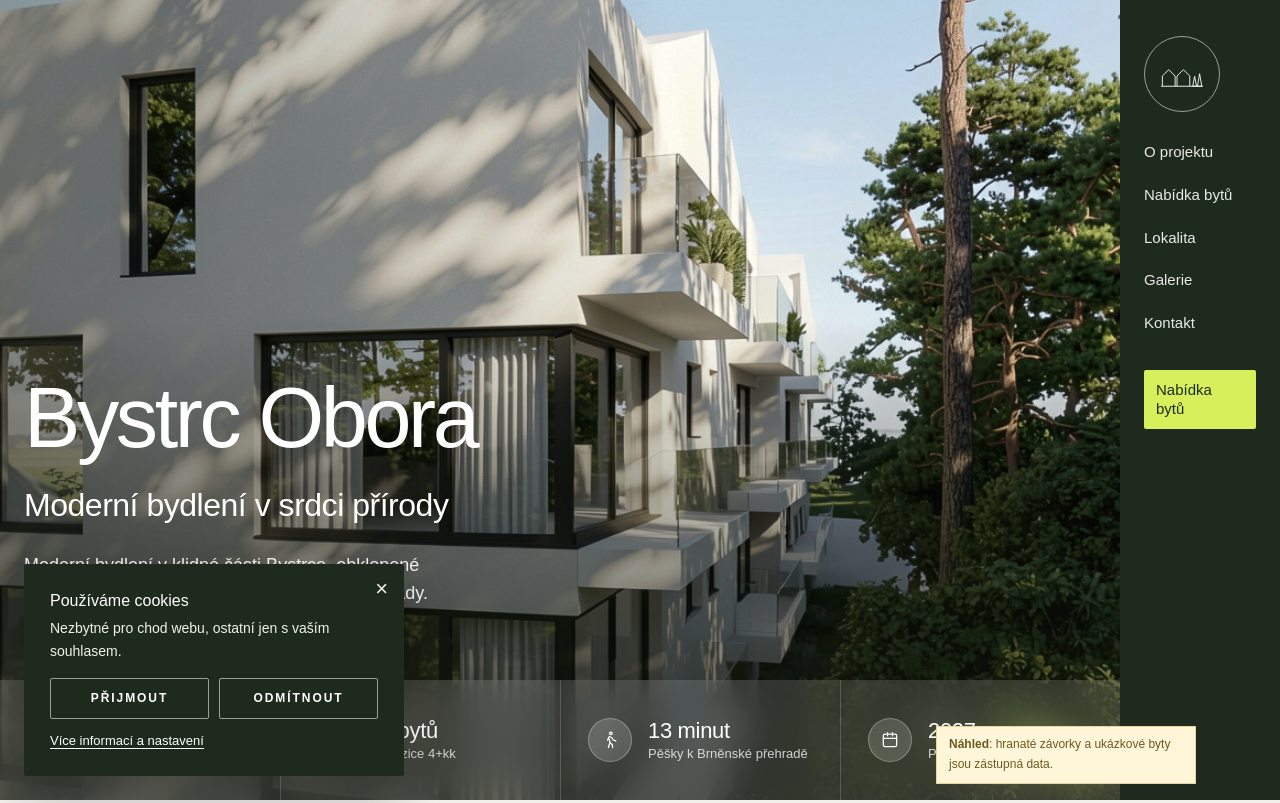
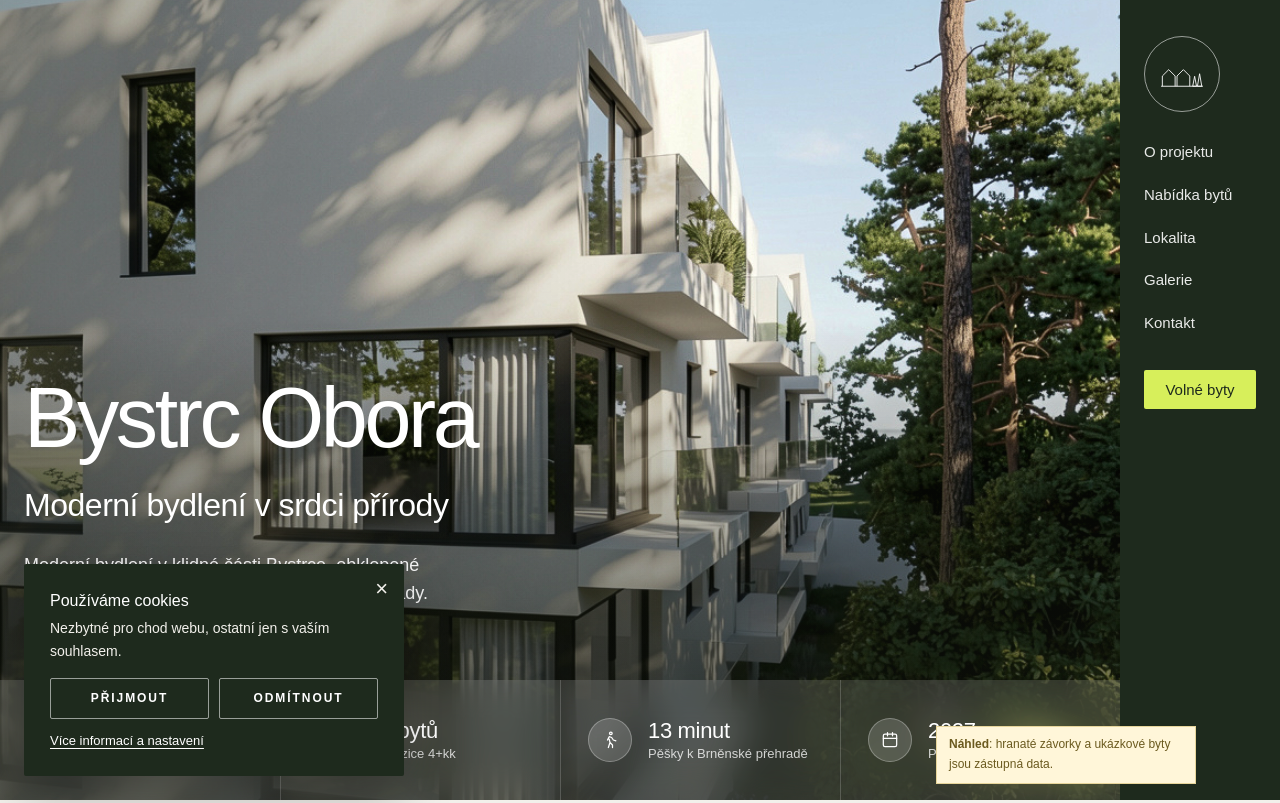
Before and after one commit to silviemolkova1-hash/web-bystrc, a plain HTML site: page index.html in a window 1280 px wide. Shown: the top 803 px of the page. Drawn offline with Linux system fonts and the light colour scheme; a web font is replaced by a local one.

Commit message:
Tlačítko v panelu: Volné byty na jeden řádek
Co-Authored-By: Claude Opus 5.5 <noreply@anthropic.com>
Claude-Session: https://claude.ai/code/session_01H9SPLWmZt7MXtULPHt2MWe

```diff
--- a/index.html
+++ b/index.html
@@ -1824,6 +1824,7 @@ section#lokalita .loc-head .lead{padding-top:8px}
 @media(max-width:1000px){.heroB .hb-ctaw{grid-column:1/-1}.heroB .hb-cta{background:#D7EF5B!important}.heroB .hb-cta-b{color:#1E2A1D}}
 .hb-pbtn2{width:100%;box-sizing:border-box;padding:12px;letter-spacing:.08em;white-space:normal}
 .heroB .hb-pbtn2{font-size:15px;font-weight:400;letter-spacing:0;text-transform:none;line-height:1.3;padding:10px 12px}
+.heroB .hb-pbtn2{white-space:nowrap;justify-content:center}
 </style>
 </head>
 <body>
@@ -1856,7 +1857,7 @@ section#lokalita .loc-head .lead{padding-top:8px}
     <aside class="hb-panel">
       <a href="#" class="hb-logo" aria-label="Bystrc Obora, zpět nahoru"><svg width="58" height="35" viewBox="0 0 328 196" aria-hidden="true"><g fill="none" stroke="currentColor" stroke-width="7" stroke-linejoin="miter" stroke-miterlimit="10"><polyline points="10,190 10,110 60,60 110,110 110,190"/><polyline points="125,190 125,110 175,60 225,110 225,190"/><polygon points="248,190 263,112 278,190"/><polygon points="285,190 302,92 319,190"/><line x1="0" y1="190" x2="328" y2="190"/></g></svg></a>
       <nav class="hb-nav" aria-label="Hlavní menu"><a href="#projekt">O projektu</a><a href="#byty">Nabídka bytů</a><a href="#lokalita">Lokalita</a><a href="#galerie">Galerie</a><a href="#kontakt">Kontakt</a></nav>
-      <a class="hb-pbtn2" href="#byty">Nabídka bytů</a>
+      <a class="hb-pbtn2" href="#byty">Volné byty</a>
     </aside>
   </div>
   <div class="hb-bot">
```
